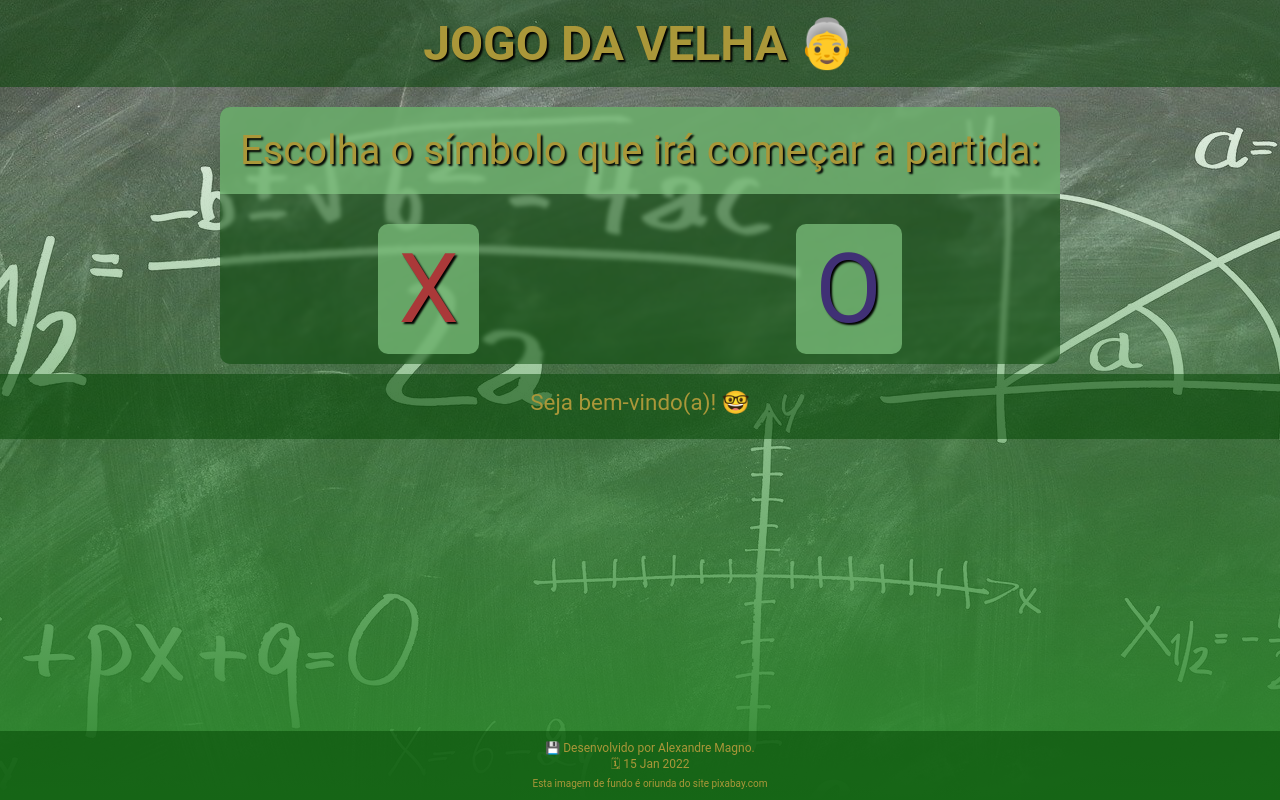
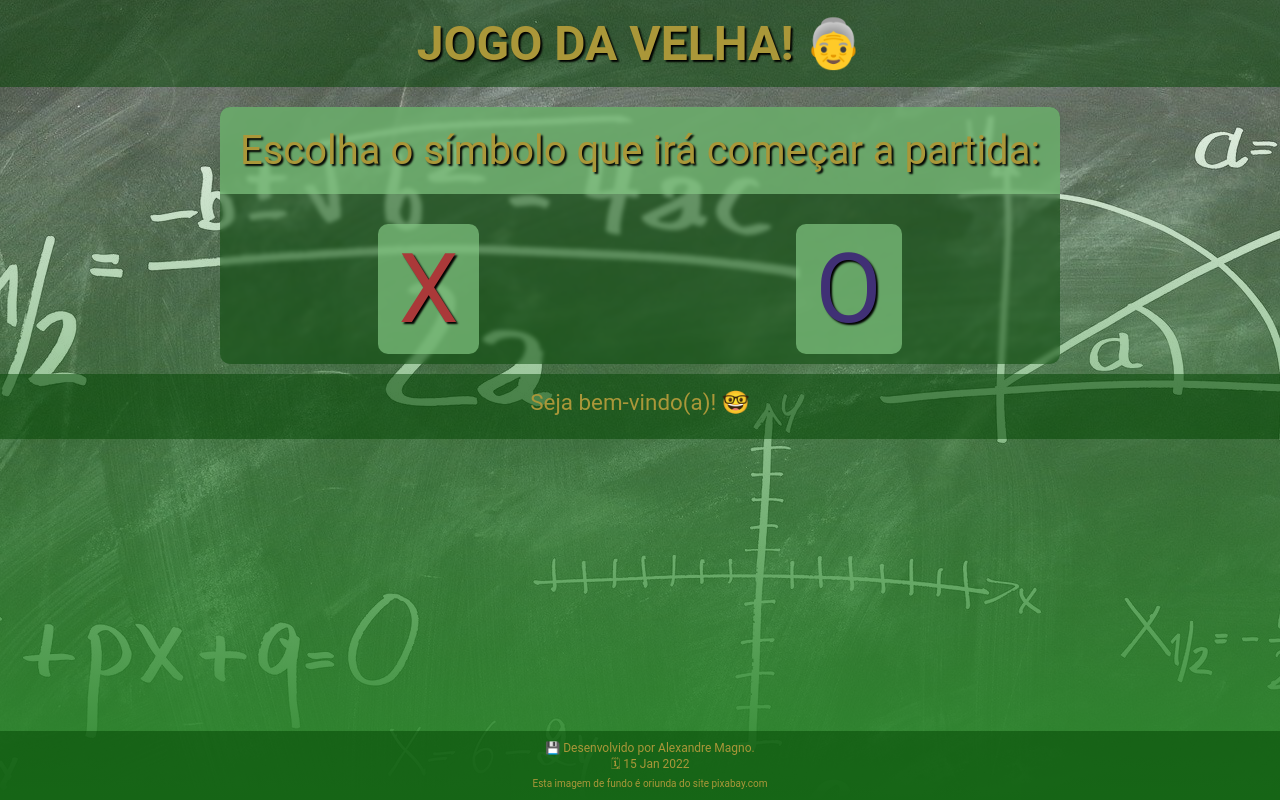
Before and after one commit to AlexandreUff/JogoDaVelha, a plain HTML site: page index.html in a window 1280 px wide. Drawn offline with Linux system fonts and the light colour scheme.

Commit message:
Teste de Alteração

```diff
--- a/index.html
+++ b/index.html
@@ -17,7 +17,7 @@
 <body>
     <div class="gradiente-do-corpo">
         <header title="Jogo da Velha Online!">
-            <h1>JOGO DA VELHA</h1> <span>👵</span>
+            <h1>JOGO DA VELHA!</h1> <span>👵</span>
         </header>
         <main>
             <div class="texto-selecao">
```
